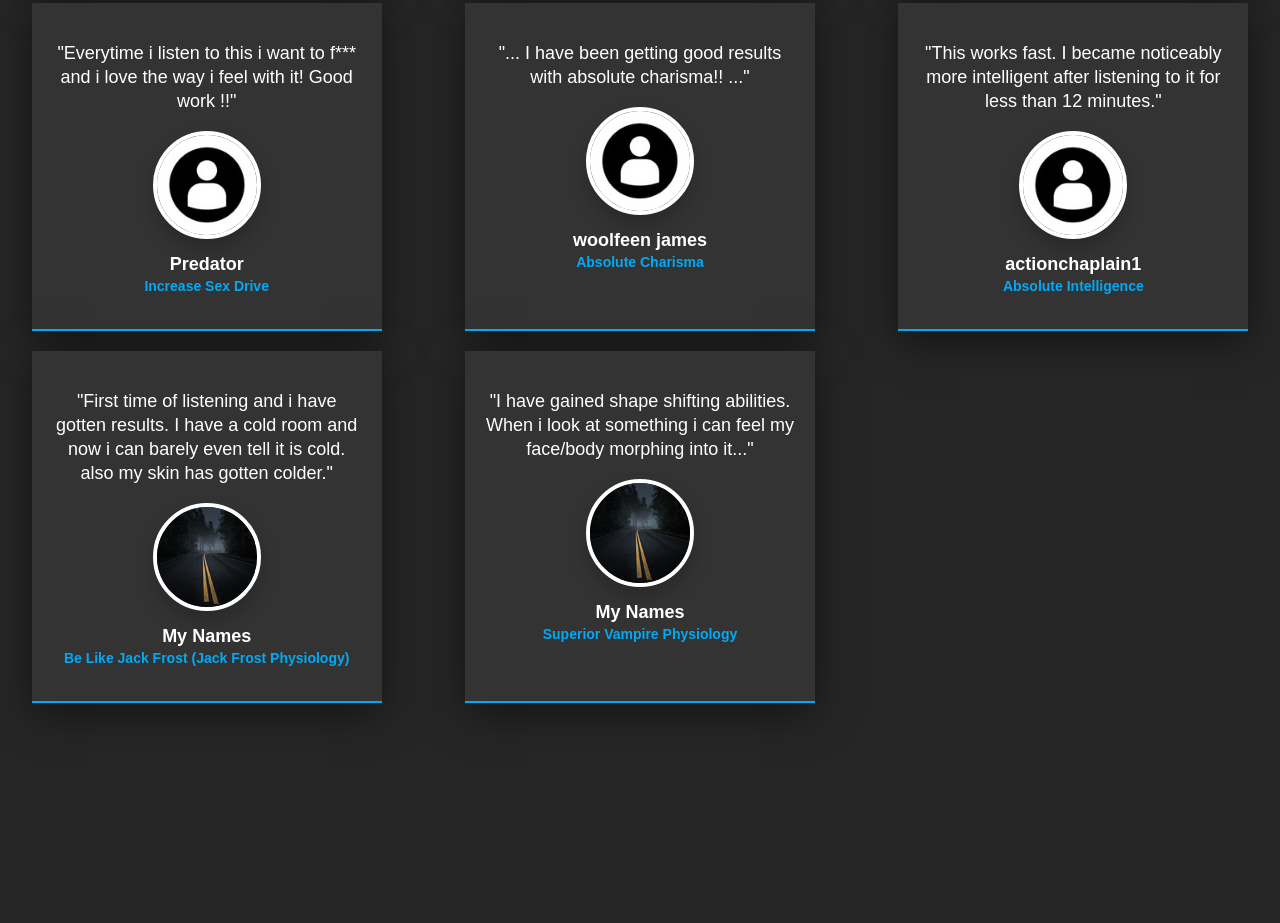
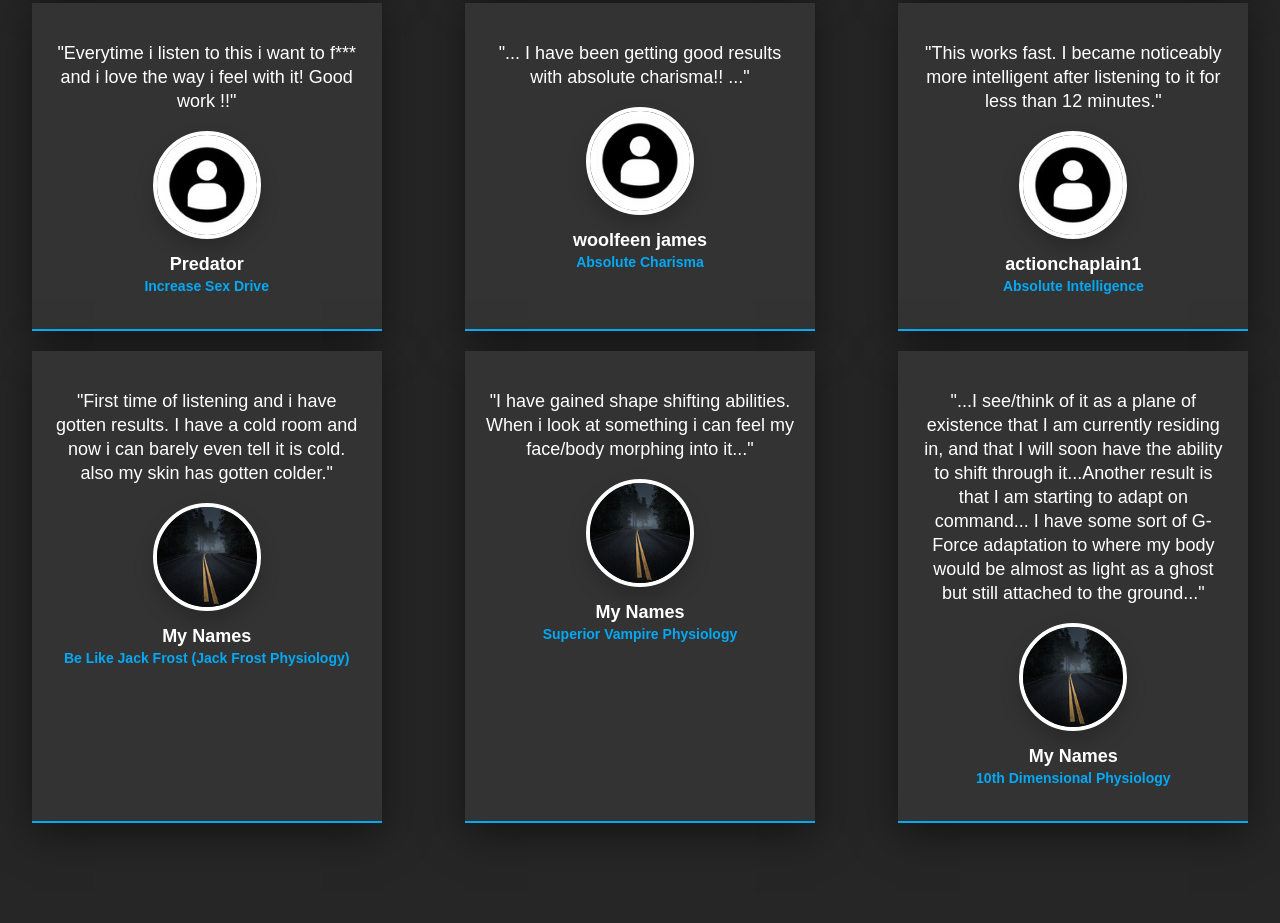
Before and after one commit to ancientpower94/testimonials, a plain HTML site: page index.html in a window 1280 px wide. Shown: the part 610-1533 px from the top of the page. Before the commit the page ends 1413 px from the top, so only its background shows below. Drawn offline with Linux system fonts and the light colour scheme; a web font is replaced by a local one.

Commit message:
Update index.html

```diff
--- a/index.html
+++ b/index.html
@@ -121,6 +121,20 @@
                     </div>
                 </div>
             </div>
+
+            <!-- Nineth Testimonials -->
+            <div class="card">
+                <div class="layer"></div>
+                <div class="content">
+                    <p>"...I see/think of it as a plane of existence that I am currently residing in, and that I will soon have the ability to shift through it...Another result is that I am starting to adapt on command... I have some sort of G-Force adaptation to where my body would be almost as light as a ghost but still attached to the ground..."</p>
+                    <div class="image">
+                        <img src="bg3.png">
+                    </div>
+                    <div class="details">
+                        <h2>My Names<br><span><a href="https://youtu.be/aZnRLF28sqo" target="_blank">10th Dimensional Physiology</a></span></h2>
+                    </div>
+                </div>
+            </div>
         </div>
     </body>
 </html>
```
